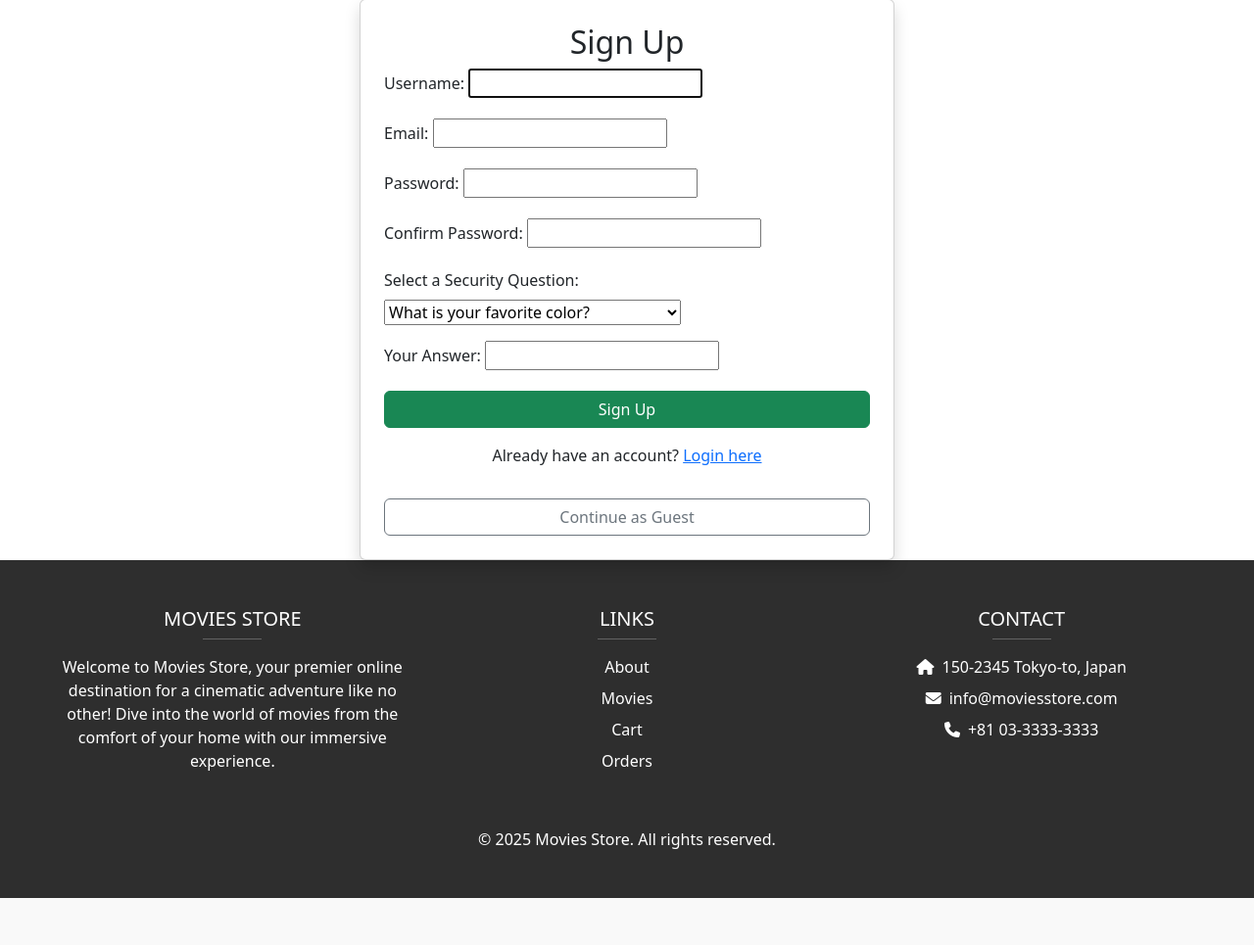
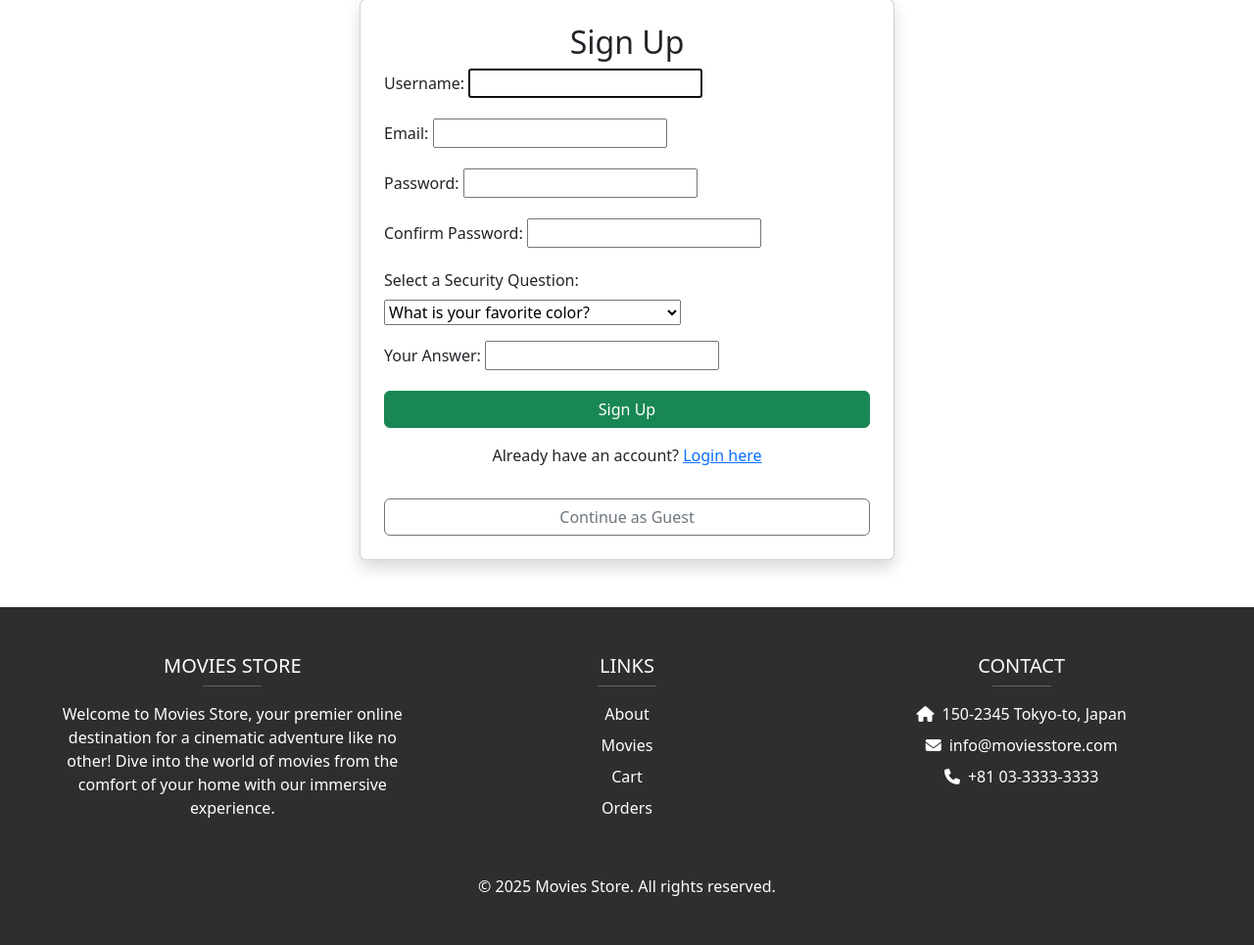
Before and after one commit to kevin1285/GT-Movies-Store, a Django app: page /users/signup/ in a window 1280 px wide. Shown: the part 131-1096 px from the top of the page at 98% size. Before the commit the page ends 1048 px from the top, so only its background shows below. Run offline with Django 5.2, Linux system fonts and the light colour scheme; some libraries are stand-ins or nearby versions.

```diff
--- a/DjangoProject/templates/movies/cart.html
+++ b/DjangoProject/templates/movies/cart.html
@@ -1,7 +1,7 @@
 {% extends 'base.html' %}
 
 {% block content %}
-<div class="container mt-5" style="width: 84%;">
+<div class="container mt-5" style="width: 84%; min-height: 40vh">
     <h2 class="mb-4 text-center text-dark">Your Shopping Cart</h2>
 
     {% if cart.movies.all %}
--- a/DjangoProject/templates/users/login.html
+++ b/DjangoProject/templates/users/login.html
@@ -1,7 +1,7 @@
 {% extends 'base.html' %}
 
 {% block content %}
-<div class="container mt-5">
+<div class="container mt-5 mb-5">
     <div class="row justify-content-center">
         <div class="col-md-6">
             <div class="card p-4 shadow">
--- a/DjangoProject/templates/users/signup.html
+++ b/DjangoProject/templates/users/signup.html
@@ -1,7 +1,7 @@
 {% extends 'base.html' %}
 
 {% block content %}
-<div class="container mt-5">
+<div class="container mt-5 mb-5">
     <div class="row justify-content-center">
         <div class="col-md-6">
             <div class="card p-4 shadow">
```
Also changed, not shown: DjangoProject/templates/base.html (line endings or trailing spaces).
